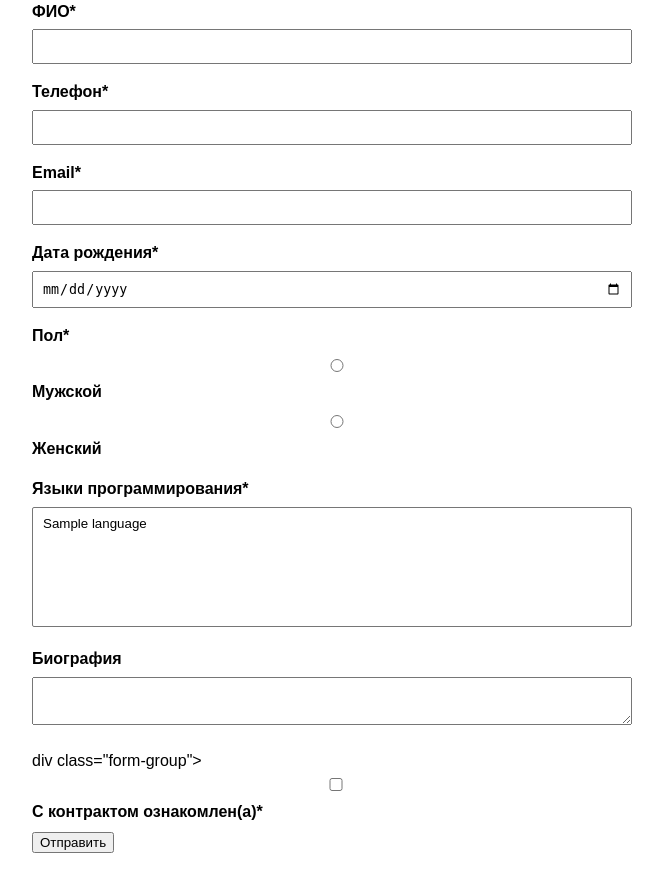
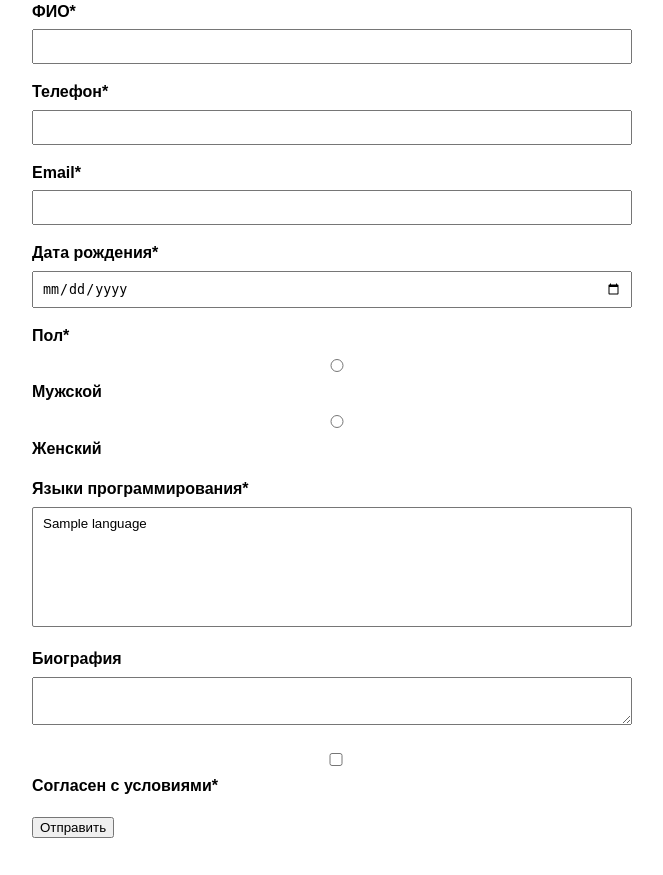
Before and after one commit to NerOunt/WEBBACK5, a PHP site: page /form.php in a window 1280 px wide. Shown: the part 79-954 px from the top of the page, without its empty margins (308-971 px from the left). After the commit the page ends 917 px from the top, so only its background shows below. Run offline with PHP 8.4, Linux system fonts and the light colour scheme; tables that the repository leaves empty or names only in its code hold one stand-in row (values such as "Sample post").

Commit message:
Update form.php

```diff
--- a/form.php
+++ b/form.php
@@ -125,16 +125,21 @@ try {
 
       <div class="form-group">
     <label>Пол*</label>
-    <div>
+    <div class="radio-group">
+        <div class="radio-option">
             <input type="radio" id="gender_male" name="gender" value="male"
                 <?= ($values['gender'] ?? '') === 'male' ? 'checked' : '' ?> required>
             <label for="gender_male">Мужской</label>
         </div>
-    <div>
+        <div class="radio-option">
             <input type="radio" id="gender_female" name="gender" value="female"
                 <?= ($values['gender'] ?? '') === 'female' ? 'checked' : '' ?>>
             <label for="gender_female">Женский</label>
         </div>
+    </div>
+    <?php if (!empty($errors['gender'])): ?>
+        <div class="error-message">Выберите пол</div>
+    <?php endif; ?>
 </div>
             <?php if (!empty($errors['gender'])): ?>
                 <div class="error-message">Выберите пол</div>
@@ -162,11 +167,11 @@ try {
             <textarea id="biography" name="biography"><?= htmlspecialchars($values['biography'] ?? '') ?></textarea>
         </div>
 
-       div class="form-group">
-    <div>
+      <div class="form-group">
+    <div class="checkbox-wrapper">
         <input type="checkbox" id="contract_agreed" name="contract_agreed"
             <?= ($values['contract_agreed'] ?? false) ? 'checked' : '' ?> required>
-        <label for="contract_agreed">С контрактом ознакомлен(а)*</label>
+        <label for="contract_agreed">Согласен с условиями*</label>
     </div>
     <?php if (!empty($errors['contract_agreed'])): ?>
         <div class="error-message">Необходимо согласие</div>
```
Lines whose indentation alone changed are shown as unchanged.
